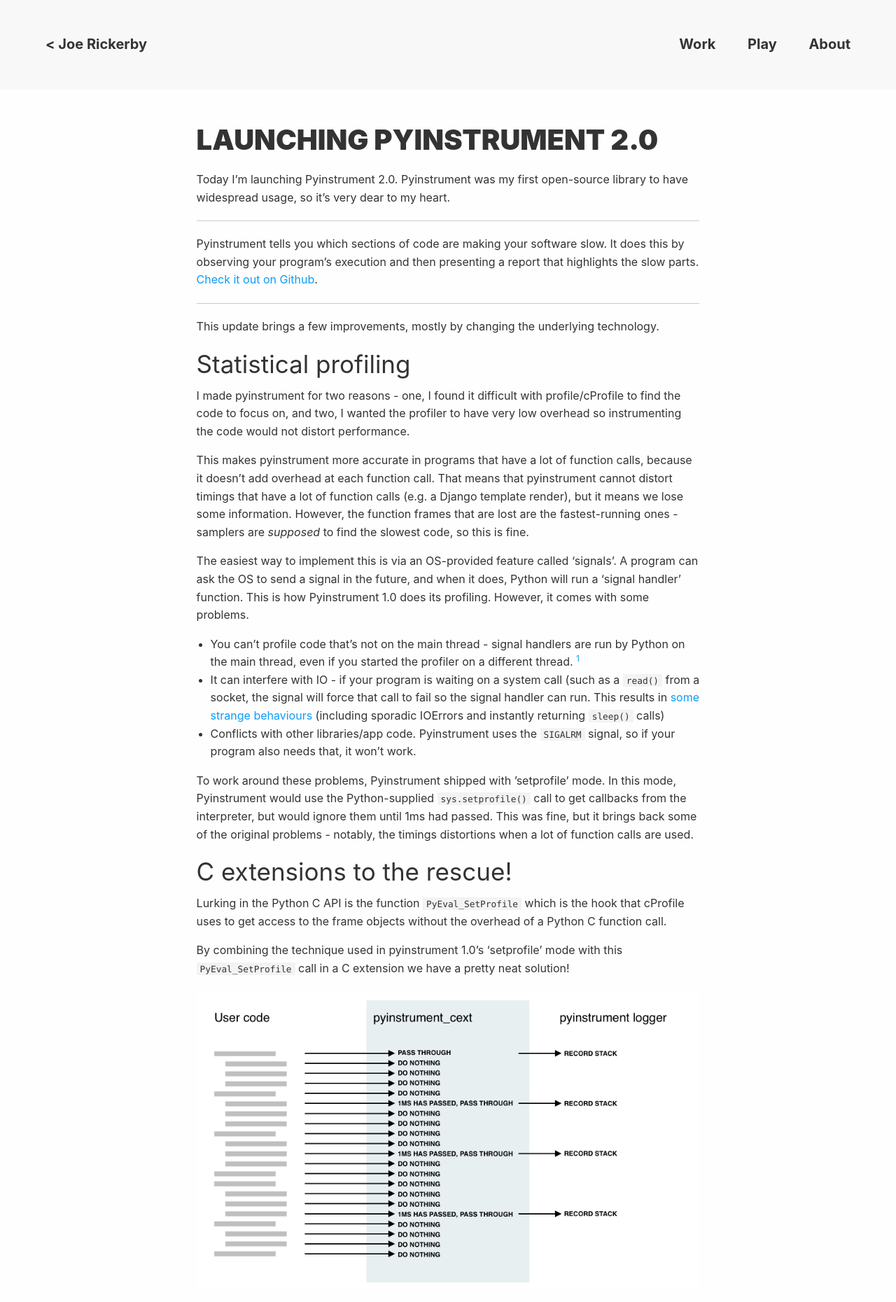
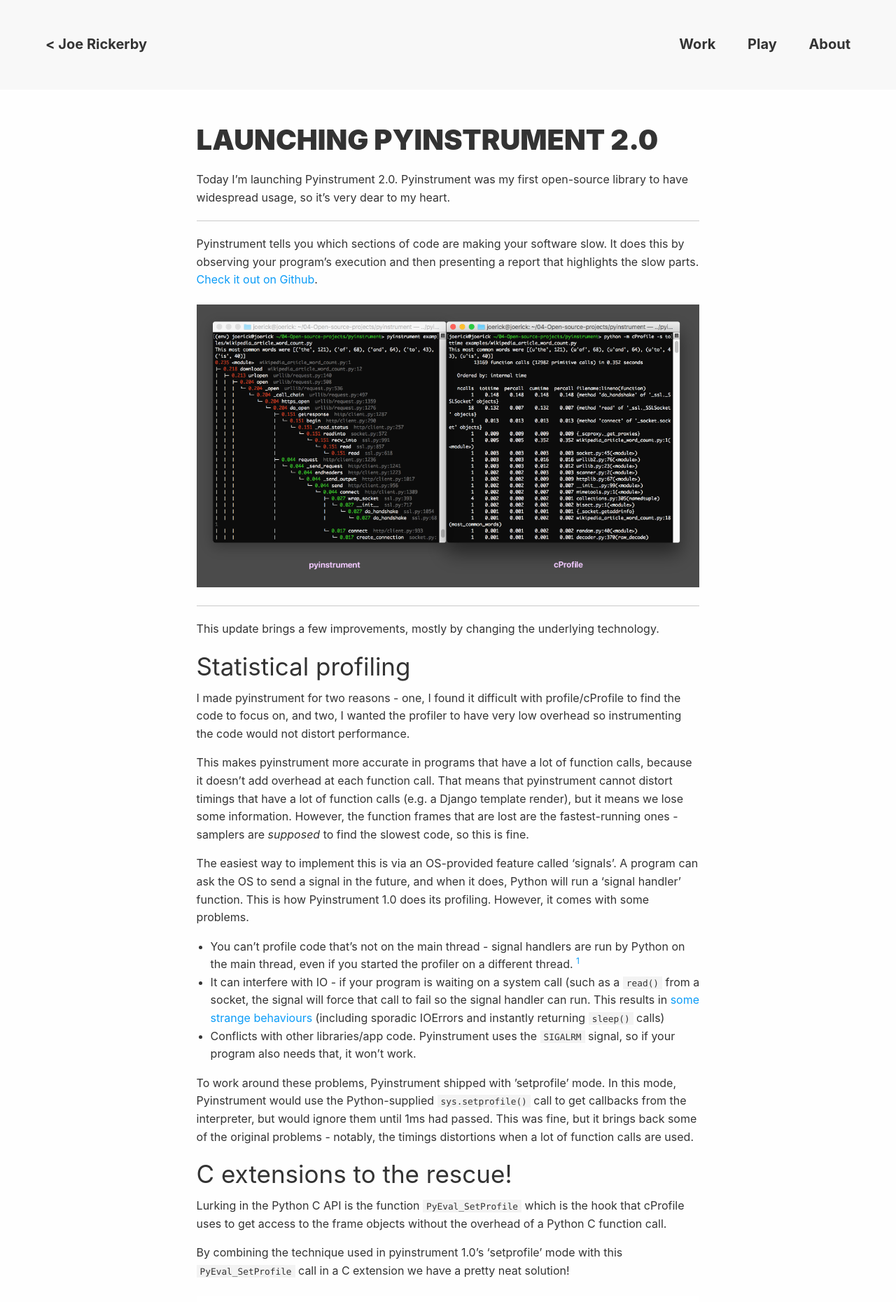
Before and after one commit to joerick/joerick.me, a Jekyll site: the page built from _posts/2017-12-15-pyinstrument-20.md, in a window 1280 px wide. Shown: the top 1860 px of the page at 70% size. Built offline with Jekyll 4.4.1, drawn with Linux system fonts in a browser that asks for light colours; nearby versions of some CDN libraries.

Commit message:
Update 2017-12-15-pyinstrument-20.md
add image

```diff
--- a/_posts/2017-12-15-pyinstrument-20.md
+++ b/_posts/2017-12-15-pyinstrument-20.md
@@ -12,6 +12,8 @@
 ---
 
 Pyinstrument tells you which sections of code are making your software slow. It does this by observing your program's execution and then presenting a report that highlights the slow parts. [Check it out on Github](https://github.com/joerick/pyinstrument).
+
+![](/img/pyinstrument-vs-cprofile.png)
 
 ---
 
```
